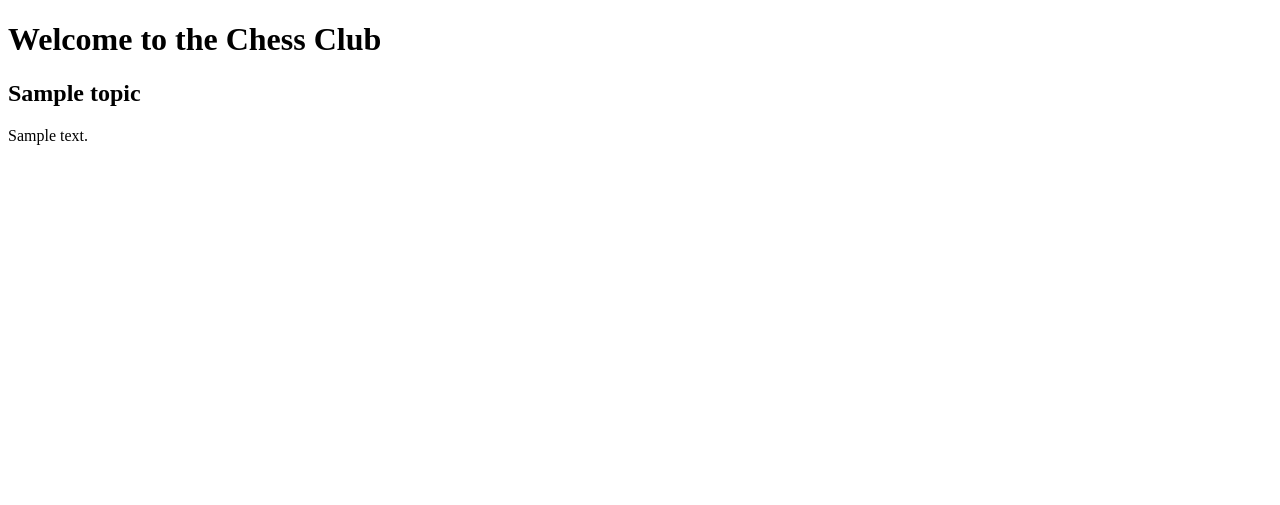
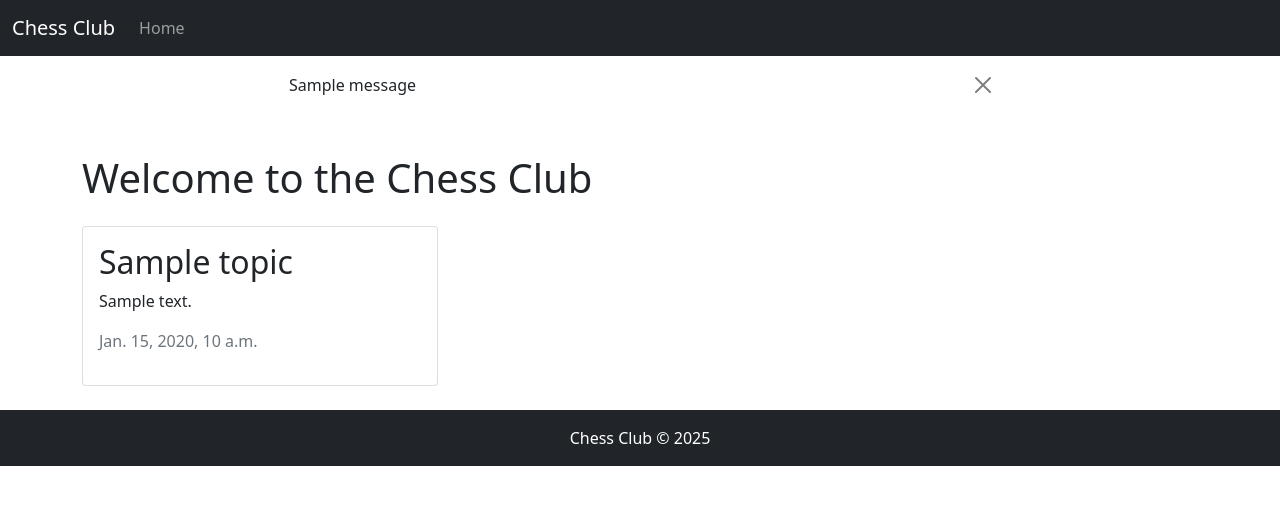
Before and after one commit to freed-man/mp3-chess, a Django app: page / in a window 1280 px wide. Shown: the top 505 px of the page. Run offline with Django 4.2, Linux system fonts and the light colour scheme; tables that the repository leaves empty hold one stand-in row (values such as "Sample post"); one stand-in notice (Sample message) is shown.

Commit message:
added base template with bootstrap navbar & footer

```diff
--- a/club/templates/club/index.html
+++ b/club/templates/club/index.html
@@ -1,15 +1,24 @@
-<!DOCTYPE html>
-<html>
-<head>
-    <title>Chess Club</title>
-</head>
-<body>
-    <h1>Welcome to the Chess Club</h1>
+{% extends "base.html" %}
+{% load static %}
+
+{% block content %}
+
+<h1 class="mt-3 mb-4">Welcome to the Chess Club</h1>
+
+<div class="row">
     {% for topic in object_list %}
-        <h2>{{ topic.title }}</h2>
-        <p>{{ topic.excerpt }}</p>
+    <div class="col-md-4 mb-4">
+        <div class="card">
+            <div class="card-body">
+                <h2 class="card-title">{{ topic.title }}</h2>
+                <p class="card-text">{{ topic.excerpt }}</p>
+                <p class="text-muted">{{ topic.created_on }}</p>
+            </div>
+        </div>
+    </div>
     {% empty %}
-        <p>No topics yet.</p>
+    <p>No topics yet.</p>
     {% endfor %}
-</body>
-</html>
+</div>
+
+{% endblock content %}
--- /dev/null
+++ b/templates/base.html
@@ -0,0 +1,61 @@
+{% load static %}
+
+<!DOCTYPE html>
+<html lang="en">
+
+<head>
+    <title>Chess Club</title>
+    <meta name="viewport" content="width=device-width, initial-scale=1" />
+    <link href="https://cdn.jsdelivr.net/npm/bootstrap@5.0.1/dist/css/bootstrap.min.css" rel="stylesheet">
+    <link rel="stylesheet" href="https://cdnjs.cloudflare.com/ajax/libs/font-awesome/5.15.3/css/all.min.css">
+    <link rel="stylesheet" href="{% static 'css/style.css' %}">
+</head>
+
+<body>
+
+    <nav class="navbar navbar-expand-lg navbar-dark bg-dark">
+        <div class="container-fluid">
+            <a class="navbar-brand" href="{% url 'home' %}">Chess Club</a>
+            <button class="navbar-toggler" type="button" data-bs-toggle="collapse" data-bs-target="#navbarNav">
+                <span class="navbar-toggler-icon"></span>
+            </button>
+            <div class="collapse navbar-collapse" id="navbarNav">
+                <ul class="navbar-nav me-auto">
+                    <li class="nav-item">
+                        <a class="nav-link" href="{% url 'home' %}">Home</a>
+                    </li>
+                </ul>
+            </div>
+        </div>
+    </nav>
+
+    <div class="container">
+        <div class="row">
+            <div class="col-md-8 offset-md-2">
+                {% for message in messages %}
+                <div class="alert {{ message.tags }} alert-dismissible fade show" role="alert">
+                    {{ message | safe }}
+                    <button type="button" class="btn-close" data-bs-dismiss="alert"></button>
+                </div>
+                {% endfor %}
+            </div>
+        </div>
+    </div>
+
+    <main class="container mt-4">
+        {% block content %}
+        {% endblock content %}
+    </main>
+
+    <footer class="footer mt-auto py-3 bg-dark text-white text-center">
+        <p class="m-0">Chess Club &copy; 2025</p>
+    </footer>
+
+    <script src="https://cdn.jsdelivr.net/npm/bootstrap@5.0.1/dist/js/bootstrap.bundle.min.js"></script>
+
+    {% block extras %}
+    {% endblock extras %}
+
+</body>
+
+</html>
```
